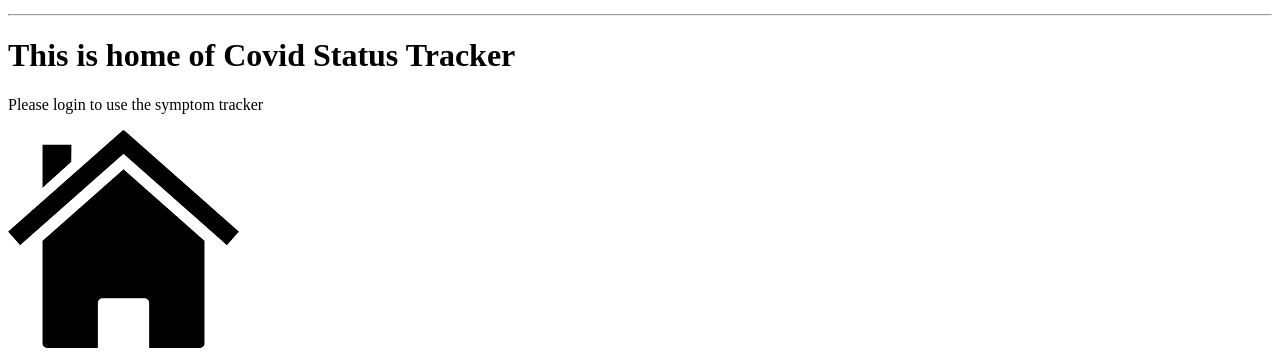
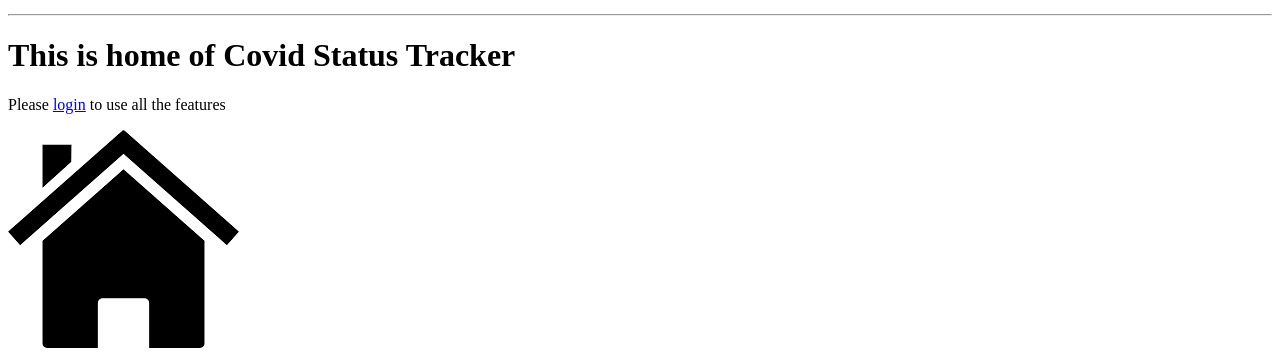
Before and after one commit to Chamud/covid-status-tracker, a Django app: page / in a window 1280 px wide. Shown: the part 219-571 px from the top of the page. Run offline with Django 3.2, Linux system fonts and the light colour scheme.

Commit message:
Change message of login

```diff
--- a/templates/home.html
+++ b/templates/home.html
@@ -6,7 +6,7 @@
 <h1>This is home of Covid Status Tracker</h1>
 
 {% if user.is_anonymous %}
-	<p>Please login to use the symptom tracker</p>
+	<p>Please <a href="{% url 'login' %}">login</a> to use all the features</p>
 {% else %}
 	<p> Hello, {{ request.user }}</p>
 {% endif %}
```
Also changed, not shown: db.sqlite3.
